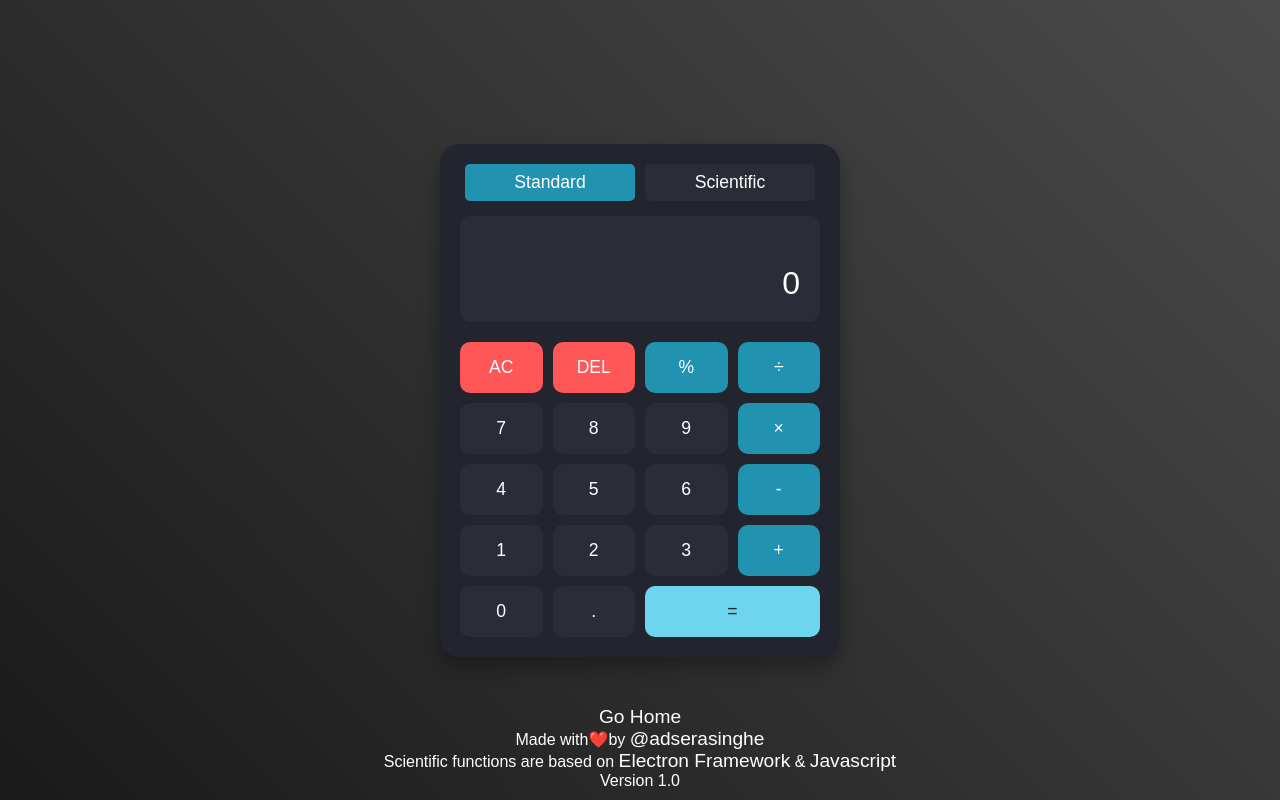
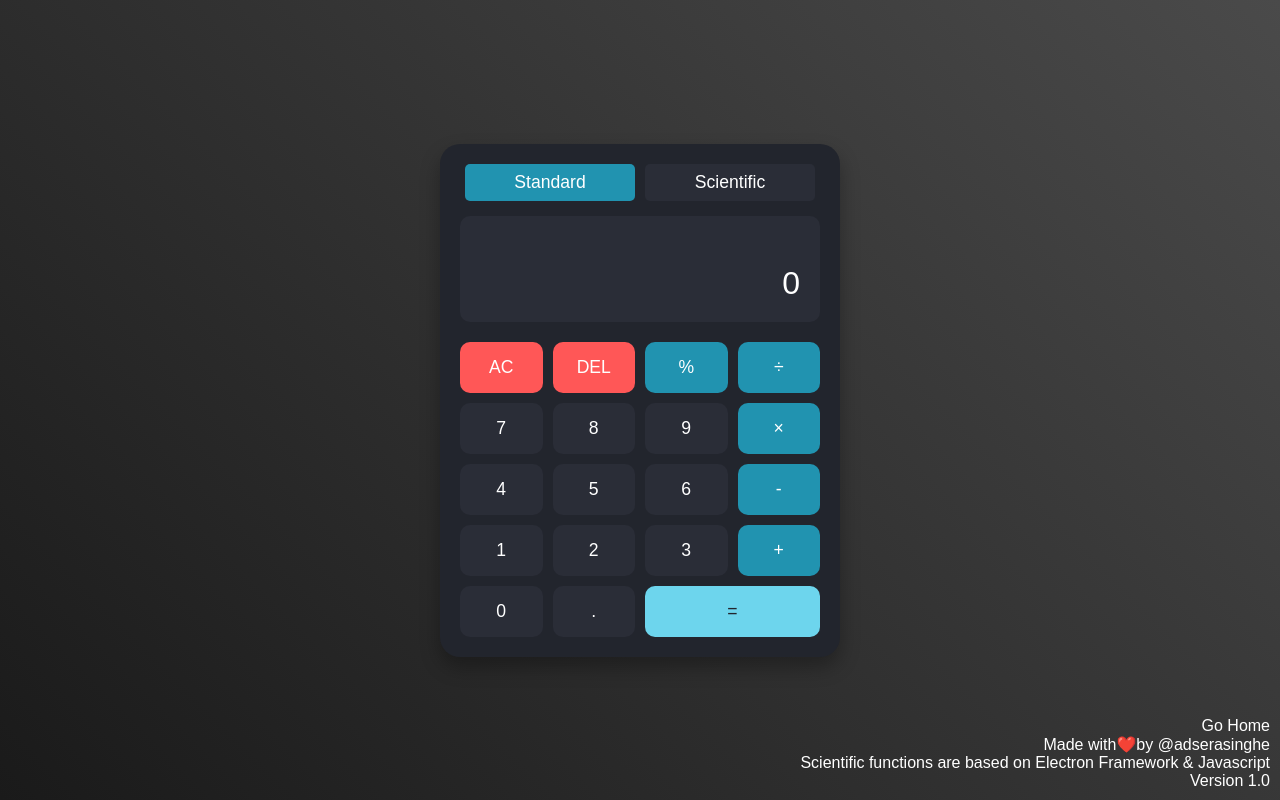
Before and after one commit to adserasinghe/calculator.github.io, a website: page index.html in a window 1280 px wide. Drawn offline with Linux system fonts and the light colour scheme.

```diff
--- a/styles.css
+++ b/styles.css
@@ -141,9 +141,26 @@
     background-color: #5a5a5a;
 }
 
+footer{
+    margin-bottom: 10px;
+    text-align: right;
+    color: white;
+    position: fixed;
+    bottom: 0;
+    right: 10px;
+}
+footer > p > a {
+    color: white;
+    text-align: justify;
+    margin-top: 20px;
+    font-size: 1rem;
+    text-decoration: none;
+}
+
 @media (max-width: 480px) {
     .calculator {
         padding: 15px;
+        margin-bottom: 10px;
     }
 
     button {
@@ -158,18 +175,12 @@
     .current-operand {
         font-size: 1.6rem;
     }
-}
-footer{
+
+    footer {
     margin-bottom: 10px;
     text-align: center;
     color: white;
     position: fixed;
-    bottom: 0;
+    display: none;
+    }
 }
-footer > p > a {
-    color: white;
-    text-align: center;
-    margin-top: 20px;
-    font-size: 1.2rem;
-    text-decoration: none;
-}
```
